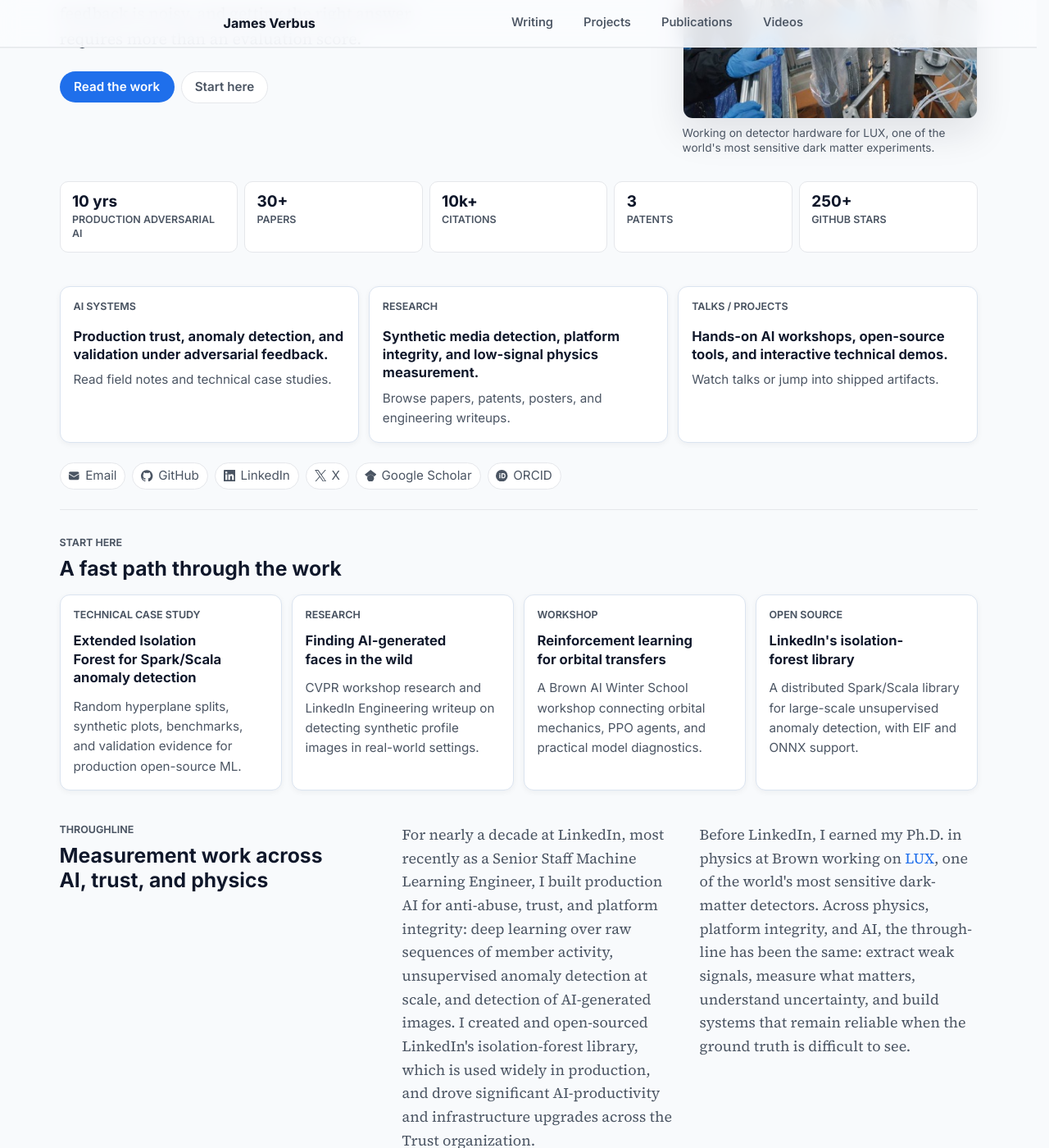
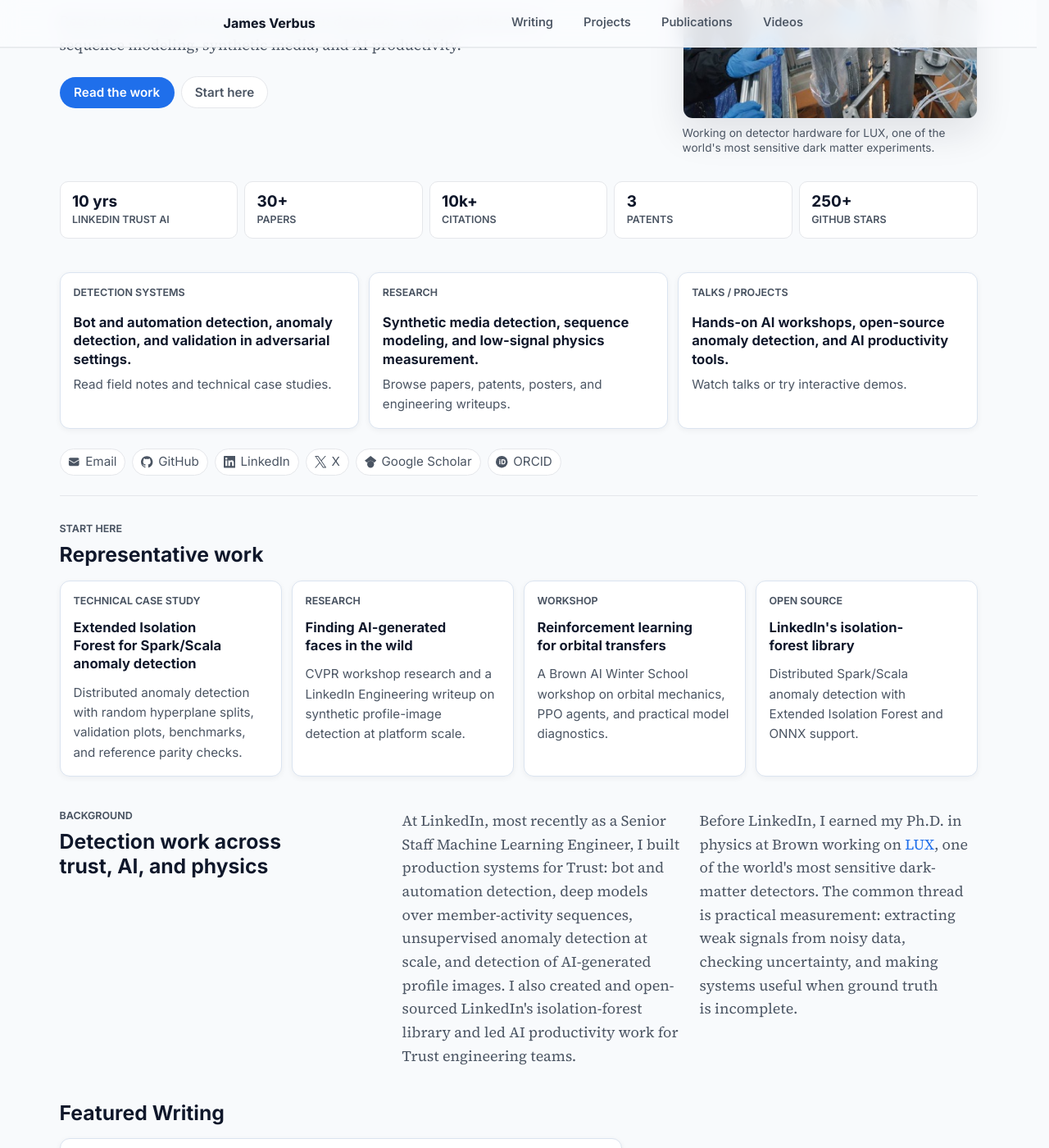
Before and after one commit to jverbus/jverbus.github.io, a Jekyll site: the page built from index.md, in a window 1280 px wide and 1400 px high, scrolled down 337 px. Shown: the whole window at 82% size. Built offline with Jekyll 4.4.1, drawn with Linux system fonts in a browser that asks for light colours; some of the changed text lies outside the part shown.

Commit message:
Tighten homepage copy

```diff
--- a/index.md
+++ b/index.md
@@ -1,17 +1,18 @@
 ---
 layout: page
 title: Home
-description: "AI systems, measurement, and reliability under uncertainty: agents, evaluation, anomaly detection, and adversarial ML."
-last_modified_at: 2026-06-21
+description: "AI systems for messy, adversarial environments: bot and automation detection, anomaly detection, sequence modeling, synthetic media, and AI productivity."
+last_modified_at: 2026-06-23
 hide_title: true
 ---
 
 <section class="home-hero" id="about">
   <div class="home-hero-grid">
     <div class="home-hero-copy">
-      <p class="home-eyebrow">AI systems · measurement · reliability</p>
+      <p class="home-eyebrow">AI systems · detection · synthetic media</p>
       <h1>James Verbus</h1>
-      <p class="home-lede home-lede-primary">I build AI systems for uncertain and adversarial environments: systems where measurement is hard, feedback is noisy, and getting the right answer requires more than an evaluation score.</p>
+      <p class="home-lede home-lede-primary">I build and evaluate AI systems for messy, adversarial environments.</p>
+      <p class="home-lede">Recent work spans bot and automation detection, anomaly detection, sequence modeling, synthetic media, and AI productivity.</p>
       <div class="home-hero-actions" aria-label="Primary links">
         <a class="cta-button" href="{{ '/posts/' | relative_url }}">Read the work</a>
         <a class="secondary-button" href="#start-here">Start here</a>
@@ -27,7 +28,7 @@
   </div>
 
   <ul class="proof-grid" aria-label="Career highlights">
-    <li><a href="{{ '/2021/09/02/using-deep-learning-to-detect-abusive-sequences-of-member-activity/' | relative_url }}"><strong>10 yrs</strong><span>production adversarial AI</span></a></li>
+    <li><a href="{{ '/2021/09/02/using-deep-learning-to-detect-abusive-sequences-of-member-activity/' | relative_url }}"><strong>10 yrs</strong><span>LinkedIn Trust AI</span></a></li>
     <li><a href="https://scholar.google.com/citations?user=_ksEziAAAAAJ"><strong>30+</strong><span>papers</span></a></li>
     <li><a href="https://scholar.google.com/citations?user=_ksEziAAAAAJ"><strong>10k+</strong><span>citations</span></a></li>
     <li><a href="{{ '/publications/#patents' | relative_url }}"><strong>3</strong><span>patents</span></a></li>
@@ -36,19 +37,19 @@
 
   <nav class="home-route-grid" aria-label="Primary work areas">
     <a class="home-route-card" href="{{ '/posts/' | relative_url }}">
-      <span class="home-route-kicker">AI Systems</span>
-      <strong>Production trust, anomaly detection, and validation under adversarial feedback.</strong>
+      <span class="home-route-kicker">Detection Systems</span>
+      <strong>Bot and automation detection, anomaly detection, and validation in adversarial settings.</strong>
       <span>Read field notes and technical case studies.</span>
     </a>
     <a class="home-route-card" href="{{ '/publications/' | relative_url }}">
       <span class="home-route-kicker">Research</span>
-      <strong>Synthetic media detection, platform integrity, and low-signal physics measurement.</strong>
+      <strong>Synthetic media detection, sequence modeling, and low-signal physics measurement.</strong>
       <span>Browse papers, patents, posters, and engineering writeups.</span>
     </a>
     <a class="home-route-card" href="{{ '/videos/' | relative_url }}">
       <span class="home-route-kicker">Talks / Projects</span>
-      <strong>Hands-on AI workshops, open-source tools, and interactive technical demos.</strong>
-      <span>Watch talks or jump into shipped artifacts.</span>
+      <strong>Hands-on AI workshops, open-source anomaly detection, and AI productivity tools.</strong>
+      <span>Watch talks or try interactive demos.</span>
     </a>
   </nav>
 
@@ -67,40 +68,40 @@
 <section class="home-section home-start" id="start-here" aria-labelledby="start-here-heading">
   <div class="section-heading">
     <p class="section-kicker">Start here</p>
-    <h2 id="start-here-heading">A fast path through the work</h2>
+    <h2 id="start-here-heading">Representative work</h2>
   </div>
   <div class="home-start-grid" role="list">
     <article class="home-start-card" role="listitem">
       <p class="home-start-label">Technical case study</p>
       <h3><a href="{{ '/2026/03/18/announcing-extended-isolation-forest-support/' | relative_url }}">Extended Isolation Forest for Spark/Scala anomaly detection</a></h3>
-      <p>Random hyperplane splits, synthetic plots, benchmarks, and validation evidence for production open-source ML.</p>
+      <p>Distributed anomaly detection with random hyperplane splits, validation plots, benchmarks, and reference parity checks.</p>
     </article>
     <article class="home-start-card" role="listitem">
       <p class="home-start-label">Research</p>
       <h3><a href="{{ '/2024/08/15/finding-ai-generated-faces-in-the-wild/' | relative_url }}">Finding AI-generated faces in the wild</a></h3>
-      <p>CVPR workshop research and LinkedIn Engineering writeup on detecting synthetic profile images in real-world settings.</p>
+      <p>CVPR workshop research and a LinkedIn Engineering writeup on synthetic profile-image detection at platform scale.</p>
     </article>
     <article class="home-start-card" role="listitem">
       <p class="home-start-label">Workshop</p>
       <h3><a href="{{ '/2026/01/09/brown-physics-ai-winter-school-workshop/' | relative_url }}">Reinforcement learning for orbital transfers</a></h3>
-      <p>A Brown AI Winter School workshop connecting orbital mechanics, PPO agents, and practical model diagnostics.</p>
+      <p>A Brown AI Winter School workshop on orbital mechanics, PPO agents, and practical model diagnostics.</p>
     </article>
     <article class="home-start-card" role="listitem">
       <p class="home-start-label">Open source</p>
       <h3><a href="{{ '/open-source/isolation-forest/' | relative_url }}">LinkedIn's isolation-forest library</a></h3>
-      <p>A distributed Spark/Scala library for large-scale unsupervised anomaly detection, with EIF and ONNX support.</p>
+      <p>Distributed Spark/Scala anomaly detection with Extended Isolation Forest and ONNX support.</p>
     </article>
   </div>
 </section>
 
 <section class="home-section home-throughline" aria-labelledby="throughline-heading">
   <div class="section-heading">
-    <p class="section-kicker">Throughline</p>
-    <h2 id="throughline-heading">Measurement work across AI, trust, and physics</h2>
+    <p class="section-kicker">Background</p>
+    <h2 id="throughline-heading">Detection work across trust, AI, and physics</h2>
   </div>
   <div class="home-throughline-copy">
-    <p>For nearly a decade at LinkedIn, most recently as a Senior Staff Machine Learning Engineer, I built production AI for anti-abuse, trust, and platform integrity: deep learning over raw sequences of member activity, unsupervised anomaly detection at scale, and detection of AI-generated images. I created and open-sourced LinkedIn's isolation-forest library, which is used widely in production, and drove significant AI-productivity and infrastructure upgrades across the Trust organization.</p>
-    <p>Before LinkedIn, I earned my Ph.D. in physics at Brown working on <a href="{{ '/2016/08/18/calibrating-the-lux-dark-matter-experiment/' | relative_url }}">LUX</a>, one of the world's most sensitive dark-matter detectors. Across physics, platform integrity, and AI, the through-line has been the same: extract weak signals, measure what matters, understand uncertainty, and build systems that remain reliable when the ground truth is difficult to see.</p>
+    <p>At LinkedIn, most recently as a Senior Staff Machine Learning Engineer, I built production systems for Trust: bot and automation detection, deep models over member-activity sequences, unsupervised anomaly detection at scale, and detection of AI-generated profile images. I also created and open-sourced LinkedIn's isolation-forest library and led AI productivity work for Trust engineering teams.</p>
+    <p>Before LinkedIn, I earned my Ph.D. in physics at Brown working on <a href="{{ '/2016/08/18/calibrating-the-lux-dark-matter-experiment/' | relative_url }}">LUX</a>, one of the world's most sensitive dark-matter detectors. The common thread is practical measurement: extracting weak signals from noisy data, checking uncertainty, and making systems useful when ground truth is incomplete.</p>
   </div>
 </section>
 
@@ -263,8 +264,8 @@
 
 <section class="home-section" aria-labelledby="conversations-heading">
   <div class="section-heading">
-    <h2 id="conversations-heading">Open to Conversations</h2>
+    <h2 id="conversations-heading">Contact</h2>
   </div>
-  <p>I enjoy comparing notes with people building or studying AI systems. I'm especially interested in the intersection of physics and AI, from world models to reinforcement learning and simulation, and in measurement, adversarial problems, and security. If that overlaps with what you're working on, I'd be glad to hear from you.</p>
-  <p><a class="cta-button" href="mailto:james.verbus@gmail.com">Start a conversation</a></p>
+  <p>I like hearing from people working on AI systems, detection, synthetic media, sequence modeling, physics, or AI productivity. Email is the easiest way to reach me.</p>
+  <p><a class="cta-button" href="mailto:james.verbus@gmail.com">Email me</a></p>
 </section>
```
